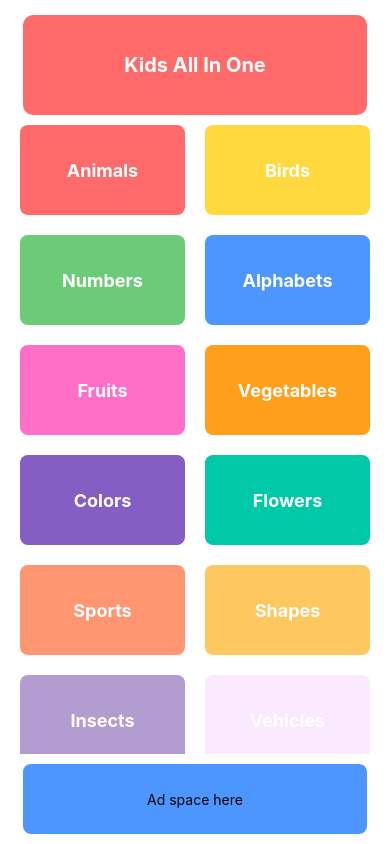
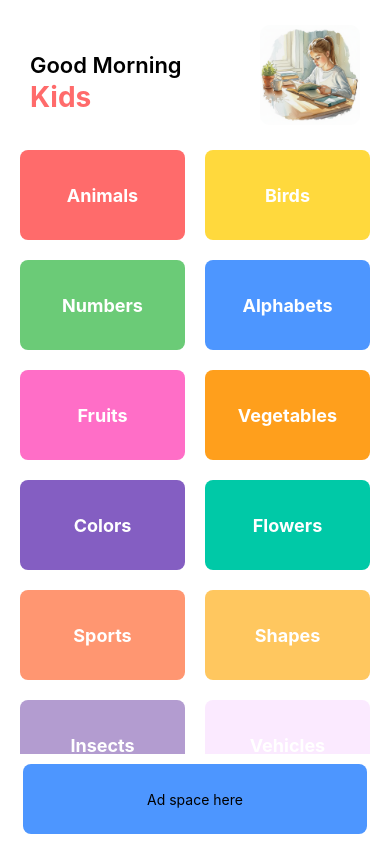
Before and after one commit to koushikm8926/Kidsallinone, a React Native app: screen /Home in a window 390 px wide. Built offline with nearby package versions, Linux system fonts and the light colour scheme.

Commit message:
app icon and slider navigation added

```diff
--- a/src/navigation/AppNavigator.js
+++ b/src/navigation/AppNavigator.js
@@ -24,9 +24,9 @@ export default function AppNavigator() {
     <NavigationContainer>
           <Stack.Navigator initialRouteName="Home">
 
-          <Stack.Screen   name="Home"   component={HomeScreen}   options={{ headerShown: false }} />
+          <Stack.Screen   name="Home"   component={HomeScreen}  options={{animation: 'slide_from_right',headerShown:false}} />
 
-          <Stack.Screen name="Animals" component={AnimalsScreen}  options={{ headerShown: false }} />
+          <Stack.Screen name="Animals" component={AnimalsScreen} options={{animation: 'slide_from_right',headerShown:false}} />
           <Stack.Screen  name="Birds"   component={BirdsScren}   options={{ headerShown: false }} />
 
           <Stack.Screen  name="Numbers"   component={NumbersScreen}   options={{ headerShown: false }} />
--- a/src/screens/AnimalsScreen.js
+++ b/src/screens/AnimalsScreen.js
@@ -3,8 +3,11 @@ import React, { useRef, useState, useEffect } from 'react';
 import { View, Text, Image, FlatList, Dimensions, StyleSheet, TouchableWithoutFeedback } from 'react-native';
 import { SafeAreaProvider, SafeAreaView } from 'react-native-safe-area-context';
 import Tts from 'react-native-tts';
+import Ionicons from 'react-native-vector-icons/Ionicons';
 
-const { width } = Dimensions.get('window');
+
+
+const { width, height } = Dimensions.get('window');
 
 const animalData = [
   { id: '1', name: 'Lion', image: { uri: 'https://media.istockphoto.com/id/1333977253/photo/male-lion-resting-on-a-rock.jpg?s=612x612&w=0&k=20&c=JZSHUW-GSk49vNiTGwRryqiG2H0HgDh0q7P1Ny985L4=' } },
@@ -19,7 +22,7 @@ const animalData = [
   { id: '10', name: 'Panda', image: { uri: 'https://encrypted-tbn0.gstatic.com/images?q=tbn:ANd9GcTm2Qx8YYYGenxcsRtWqRknEzoAJv6eg4vJXg&s' } },
 ];
 
-// create looped data with head & tail clones
+// add head/tail clones for infinite loop
 const loopedData = [
   { ...animalData[animalData.length - 1], id: 'head-clone', __clone: true },
   ...animalData,
@@ -28,16 +31,12 @@ const loopedData = [
 
 const AnimalScreen = () => {
   const flatListRef = useRef(null);
-  const lastSpokenIndexRef = useRef(null); // prevents duplicate speak for same index
-  const [initialised, setInitialised] = useState(false);
+  const lastSpokenIndexRef = useRef(null);
+  const [initialized, setInitialized] = useState(false);
 
-  // speak function: index is real animalData index (0..N-1)
   const speakAnimal = (realIndex, force = false) => {
     if (!animalData[realIndex]) return;
-    if (!force && lastSpokenIndexRef.current === realIndex) {
-      // already spoke this index recently — skip
-      return;
-    }
+    if (!force && lastSpokenIndexRef.current === realIndex) return;
 
     try {
       Tts.stop();
@@ -48,32 +47,23 @@ const AnimalScreen = () => {
     }
   };
 
-  // on mount: jump to first real item (index 1 in loopedData) and speak once
   useEffect(() => {
-    // small timeout to ensure FlatList ref is ready
     const t = setTimeout(() => {
-      if (flatListRef.current && !initialised) {
-        flatListRef.current.scrollToIndex({ index: 1, animated: false }); // position to first real
-        speakAnimal(0, true); // force speak first item exactly once
-        setInitialised(true);
+      if (flatListRef.current && !initialized) {
+        flatListRef.current.scrollToIndex({ index: 1, animated: false });
+        speakAnimal(0, true);
+        setInitialized(true);
       }
     }, 50);
     return () => clearTimeout(t);
-  }, [initialised]);
+  }, [initialized]);
 
-  // render item: use the looped data index to get realIndex = index-1
   const renderItem = ({ item, index }) => {
-    if (item.__clone) {
-      // render an empty slot for clones (keeps layout)
-      return <View style={{ width }} />;
-    }
+    if (item.__clone) return <View style={{ width }} />;
     const realIndex = index - 1;
     return (
       <TouchableWithoutFeedback onPress={() => speakAnimal(realIndex, true)}>
-        <View style={styles.itemContainer}>
-          <View style={styles.header}>
-            <Text style={styles.headerText}>Animal</Text>
-          </View>
+        <View style={styles.slide}>
           <Image source={item.image} style={styles.image} />
           <Text style={styles.name}>{item.name}</Text>
         </View>
@@ -81,21 +71,15 @@ const AnimalScreen = () => {
     );
   };
 
-  // on scroll settle, compute real index and speak (duplicates skipped by lastSpokenIndexRef)
   const handleScrollEnd = (event) => {
     let index = Math.round(event.nativeEvent.contentOffset.x / width);
 
     if (index === 0) {
-      // reached head clone -> jump to last real item
-      const jumpTo = animalData.length;
-      flatListRef.current.scrollToIndex({ index: jumpTo, animated: false });
-      const realIndex = animalData.length - 1;
-      speakAnimal(realIndex);
+      flatListRef.current.scrollToIndex({ index: animalData.length, animated: false });
+      speakAnimal(animalData.length - 1);
       return;
     }
-
     if (index === loopedData.length - 1) {
-      // reached tail clone -> jump to first real item
       flatListRef.current.scrollToIndex({ index: 1, animated: false });
       speakAnimal(0);
       return;
@@ -108,6 +92,14 @@ const AnimalScreen = () => {
   return (
     <SafeAreaProvider>
       <SafeAreaView style={styles.container}>
+        {/* Static Header */}
+        <View style={styles.header}>
+           <Ionicons name="chevron-back-circle" color="#000" size={24} />
+          <Text style={styles.headerText}>Animal</Text>
+        </View>
+
+        {/* Center block for sliding */}
+        <View style={styles.sliderWrapper}>
           <FlatList
             ref={flatListRef}
             data={loopedData}
@@ -117,8 +109,13 @@ const AnimalScreen = () => {
             pagingEnabled
             showsHorizontalScrollIndicator={false}
             onMomentumScrollEnd={handleScrollEnd}
-          getItemLayout={(data, index) => ({ length: width, offset: width * index, index })}
+            getItemLayout={(data, index) => ({
+              length: width,
+              offset: width * index,
+              index,
+            })}
           />
+        </View>
       </SafeAreaView>
     </SafeAreaProvider>
   );
@@ -126,36 +123,46 @@ const AnimalScreen = () => {
 
 export default AnimalScreen;
 
-// styles below are kept as you had them
 const styles = StyleSheet.create({
   container: {
     flex: 1,
     backgroundColor: '#fff',
   },
-  itemContainer: {
-    width,
+  header: {
+    height: 80,
     justifyContent: 'center',
     alignItems: 'center',
-    padding: 20,
+    backgroundColor: '#FF6B6B',
+    // borderBottomLeftRadius: 15,
+    // borderBottomRightRadius: 15,
   },
-  header: {
-    backgroundColor: '#FF6B6B',
-    width: '93%',
-    alignSelf: 'center',
-    paddingVertical: 15,
-    borderRadius: 10,
-    marginBottom: 10,
-    marginTop: 5,
-    height: 100,
+  headerText: {
+    fontSize: 24,
+    fontWeight: 'bold',
+    color: '#fff',
+  },
+  sliderWrapper: {
+    flex: 1,
     justifyContent: 'center',
     alignItems: 'center',
+    backgroundColor: 'grey' ,// this is for debugging
+
+
+
   },
-  headerText: { fontSize: 20, fontWeight: 'bold', color: '#fff', textAlign: 'center' },
+  slide: {
+    width,
+    alignItems: 'center',
+    justifyContent: 'center',
+  },
   image: {
-    width: width * 0.8,
-    height: width * 0.6,
+    width: width * 0.7,
+    height: height * 0.4,
     resizeMode: 'contain',
-    marginVertical: 20,
+    marginBottom: 20,
   },
-  name: { fontSize: 26, fontWeight: '600' },
+  name: {
+    fontSize: 28,
+    fontWeight: '600',
+  },
 });
--- a/src/screens/HomeScreen.js
+++ b/src/screens/HomeScreen.js
@@ -1,5 +1,5 @@
 import React from 'react';
-import { View, Text, StyleSheet, TouchableOpacity, ScrollView } from 'react-native';
+import { View, Text, StyleSheet, TouchableOpacity, ScrollView, Image } from 'react-native';
 import { SafeAreaProvider, SafeAreaView } from 'react-native-safe-area-context';
 import { useNavigation } from '@react-navigation/native';
 
@@ -40,9 +40,20 @@ const labels = [
     <SafeAreaProvider>
       <SafeAreaView style={styles.container}>
 
-      <View style={styles.header}>
-          <Text style={styles.headerText}>Kids All In One</Text>
-      </View>
+<View style={styles.header}>
+  {/* Left side text */}
+  <View style={styles.headerTextBlock}>
+    <Text style={styles.greeting}>Good Morning</Text>
+    <Text style={styles.kidsText}>Kids</Text>
+  </View>
+
+  {/* Right side image */}
+  <Image
+    source={require('../assets/girl2.png')} // put your image path here
+    style={styles.girlImage}
+    resizeMode="contain"
+  />
+</View>
 
 
 
@@ -89,31 +100,62 @@ const styles = StyleSheet.create({
   backgroundColor: '#fff',
 },
 
+header: {
+    flexDirection: 'row',
+    justifyContent: 'space-between',
+    alignItems: 'center',
+    paddingHorizontal: 20,
+    paddingTop: 15,
+    width: '100%',
+    //backgroundColor:'grey'
+  },
+  headerTextBlock: {
+    flexDirection: 'column',
+    alignItems: 'flex-start',
+  },
+  greeting: {
+    fontSize: 22,
+    fontWeight: '600',
+    color: '#000',
+  },
+  kidsText: {
+    fontSize: 28,
+    fontWeight: 'bold',
+    color: '#FF6B6B', // vibrant color for kids
+    marginTop: 2,
+  },
+girlImage: {
+  width: 100,
+  height: 100,
+  borderRadius: 10,
+  marginBottom: 15, // lifts the image upward
+  // or you can use: alignSelf: 'flex-start',
+},
+// header: {
+//   backgroundColor: '#FF6B6B',
+//   width: '100%',
+//   alignSelf: 'center',
+//   paddingVertical: 15,
+//   borderRadius: 10,
+//   marginBottom: 10,
+//   marginTop: 5,
+//   height: 100,
+//   justifyContent: 'center', // centers vertically
+//   alignItems: 'center',     // centers horizontally
+// },
 
-header: {
-  backgroundColor: '#FF6B6B',
-  width: '93%',
-  alignSelf: 'center',
-  paddingVertical: 15,
-  borderRadius: 10,
-  marginBottom: 10,
-  marginTop: 5,
-  height: 100,
-  justifyContent: 'center', // centers vertically
-  alignItems: 'center',     // centers horizontally
-},
-
-headerText: {
-  fontSize: 20,
-  fontWeight: 'bold',
-  color: '#fff',
-  textAlign: 'center',
-},
+// headerText: {
+//   fontSize: 20,
+//   fontWeight: 'bold',
+//   color: '#fff',
+//   textAlign: 'center',
+// },
 
 
 scrollContent: {
   paddingBottom: 80, // extra space for footer
   flexGrow: 1,       // ✅ ensures ScrollView expands
+  marginTop:10,
 },
 
 
```
Also changed, not shown: src/assets/girl2.png (added), 16 other files (tests, documents, lock files or other folders). Lines whose indentation alone changed are shown as unchanged.
